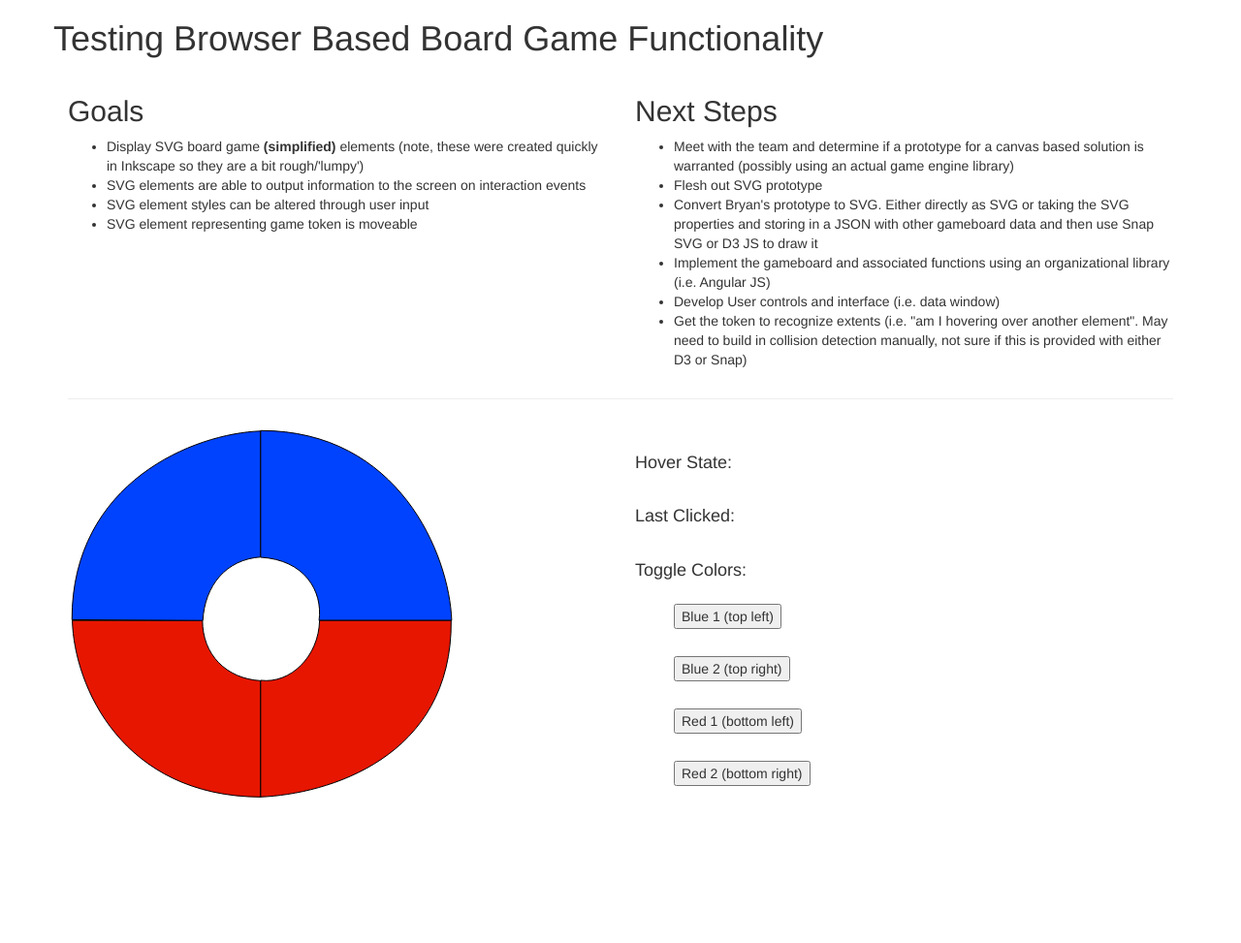
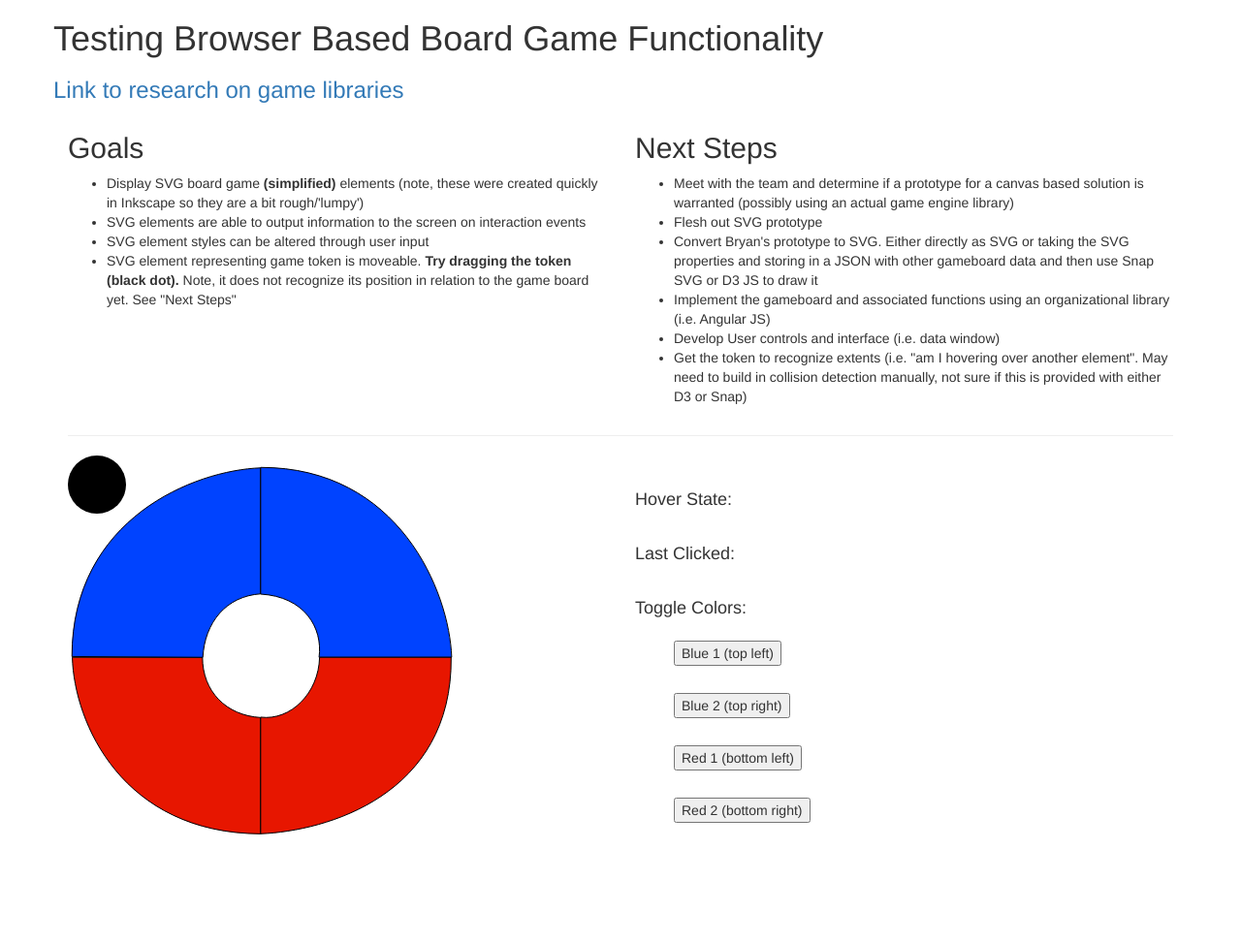
Before and after one commit to cwmat/env_board_game_early_proto, a plain HTML site: page index.html in a window 1280 px wide. Shown: the whole page at 97% size. Before the commit the page ends 937 px from the top, so only its background shows below. Drawn offline with Linux system fonts and the light colour scheme.

Commit message:
feat: Added moveable game token.

```diff
--- a/index.html
+++ b/index.html
@@ -10,6 +10,7 @@
     <div class="container">
       <div class="row">
         <h1>Testing Browser Based Board Game Functionality</h1>
+        <h3><a href="#">Link to research on game libraries</a></h3>
         <div class="col-md-6">
           <!-- Next Steps -->
           <h2>Goals</h2>
@@ -17,7 +18,7 @@
             <li>Display SVG board game <strong>(simplified)</strong> elements (note, these were created quickly in Inkscape so they are a bit rough/'lumpy')</li>
             <li>SVG elements are able to output information to the screen on interaction events</li>
             <li>SVG element styles can be altered through user input</li>
-            <li>SVG element representing game token is moveable</li>
+            <li>SVG element representing game token is moveable.  <strong>Try dragging the token (black dot).</strong>  Note, it does not recognize its position in relation to the game board yet.  See "Next Steps"</li>
           </ul>
         </div>
         <!-- Next Steps -->
--- a/js/main.js
+++ b/js/main.js
@@ -121,6 +121,9 @@
   Snap.load("data/game_board.svg", function(f) {
     var g = f.select("g");
     s.append(g);
+    // Add token
+    var token = s.circle(30, 30, 30);
+    token.drag();
     generate();
   });
 
```
